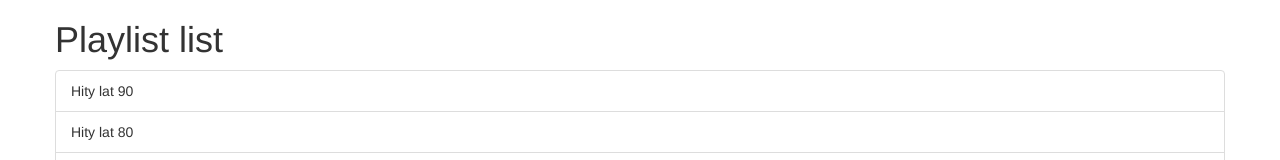
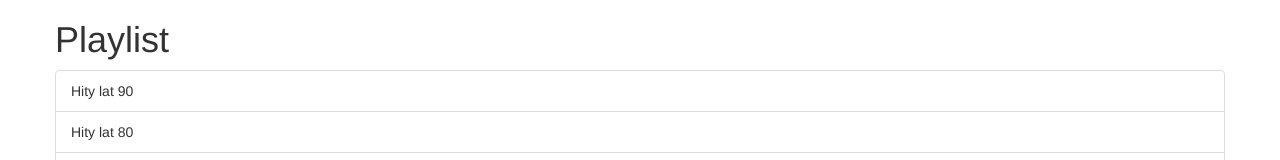
Before and after one commit to j-bogacz/AngularTraining, an Angular app in the folder Spotify/: page / in a window 1280 px wide. Shown: the top 160 px of the page. Built offline with nearby package versions, Linux system fonts and the light colour scheme.

Commit message:
input, output, playlistSelection

```diff
--- a/Spotify/src/app/list-playlists/list-playlists.component.ts
+++ b/Spotify/src/app/list-playlists/list-playlists.component.ts
@@ -9,7 +9,7 @@ import {Playlist} from '../playlist';
 })
 export class ListPlaylistsComponent implements OnInit {
 
-  title: string = 'Playlist list';
+  title: string = 'Playlist';
 
   @Input()
   playlists: Playlist[];
```
